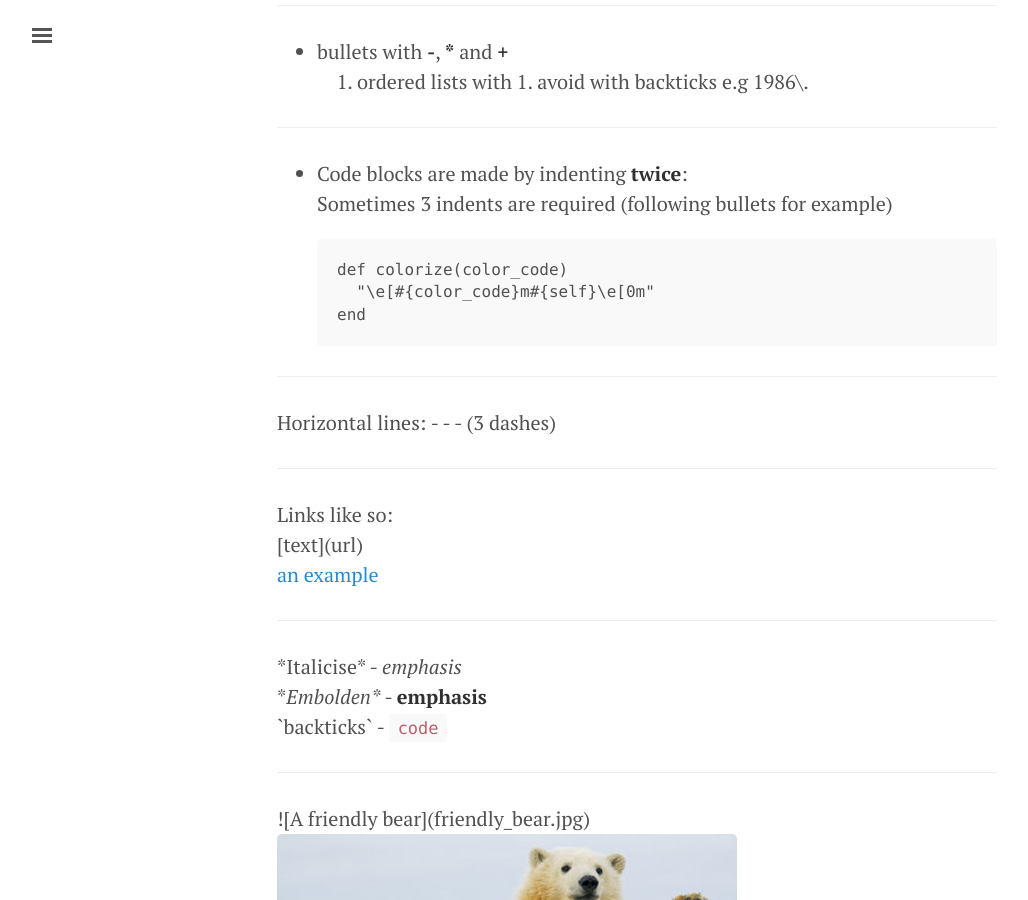
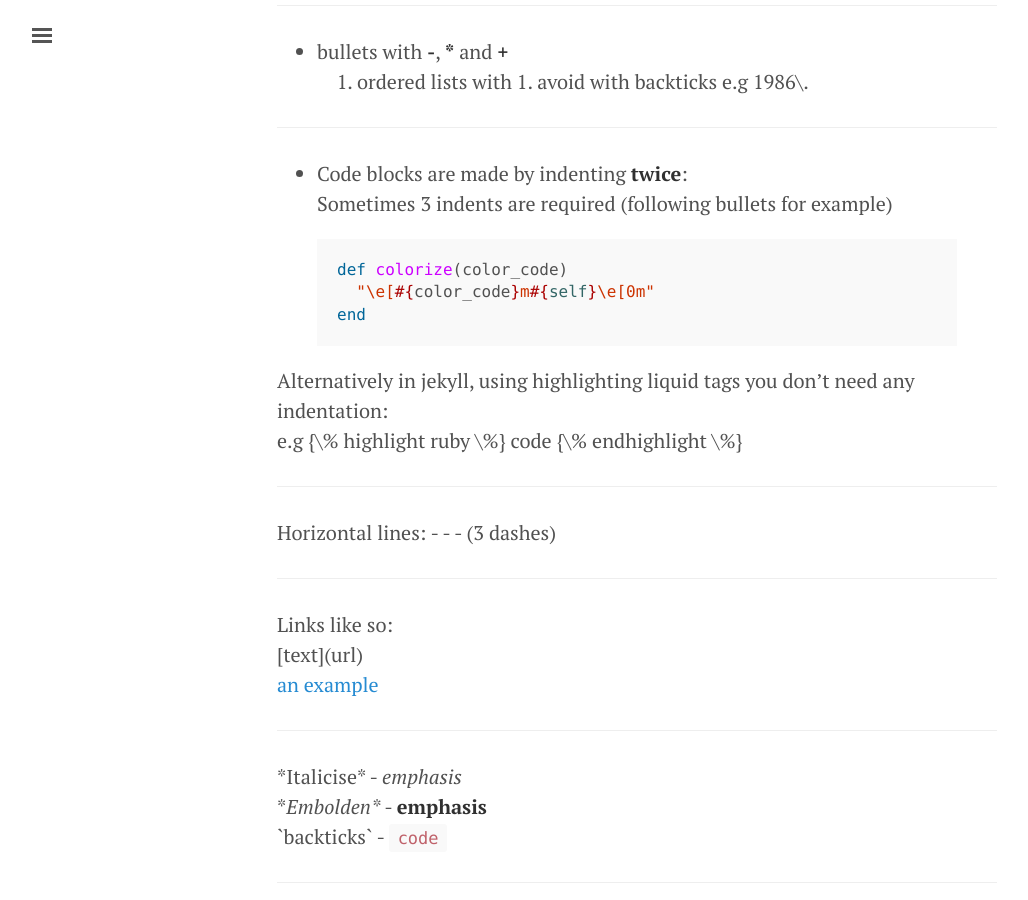
Before and after one commit to michaelbruce/michaelbruce.github.io, a Jekyll site: the page built from _posts/2015-09-10-markdown-guide.md, in a window 1280 px wide and 900 px high, scrolled down 439 px. Shown: the whole window, without its empty margins (3-1031 px from the left). Built offline with Jekyll 4.4.1, drawn with Linux system fonts in a browser that asks for light colours.

Commit message:
Added syntax highlighting for code blocks

```diff
--- a/_config.yml
+++ b/_config.yml
@@ -12,6 +12,7 @@ url:                 http://michaelbruce.github.io
 baseurl:             ''
 paginate:            5
 exclude: [org/]
+highlighter: pygments
 
 # About/contact
 author:
--- a/_posts/2015-09-10-markdown-guide.md
+++ b/_posts/2015-09-10-markdown-guide.md
@@ -26,9 +26,14 @@ tagline: This is what I live for
 - Code blocks are made by indenting **twice**:
 Sometimes 3 indents are required (following bullets for example)
 
-      def colorize(color_code)
-        "\e[#{color_code}m#{self}\e[0m"
-      end
+{% highlight ruby %}
+def colorize(color_code)
+  "\e[#{color_code}m#{self}\e[0m"
+end
+{% endhighlight %}
+
+Alternatively in jekyll, using highlighting liquid tags you don't need any indentation:
+e.g \{\% highlight ruby \%\} code \{\% endhighlight \%\}
 
 ---
 
```
